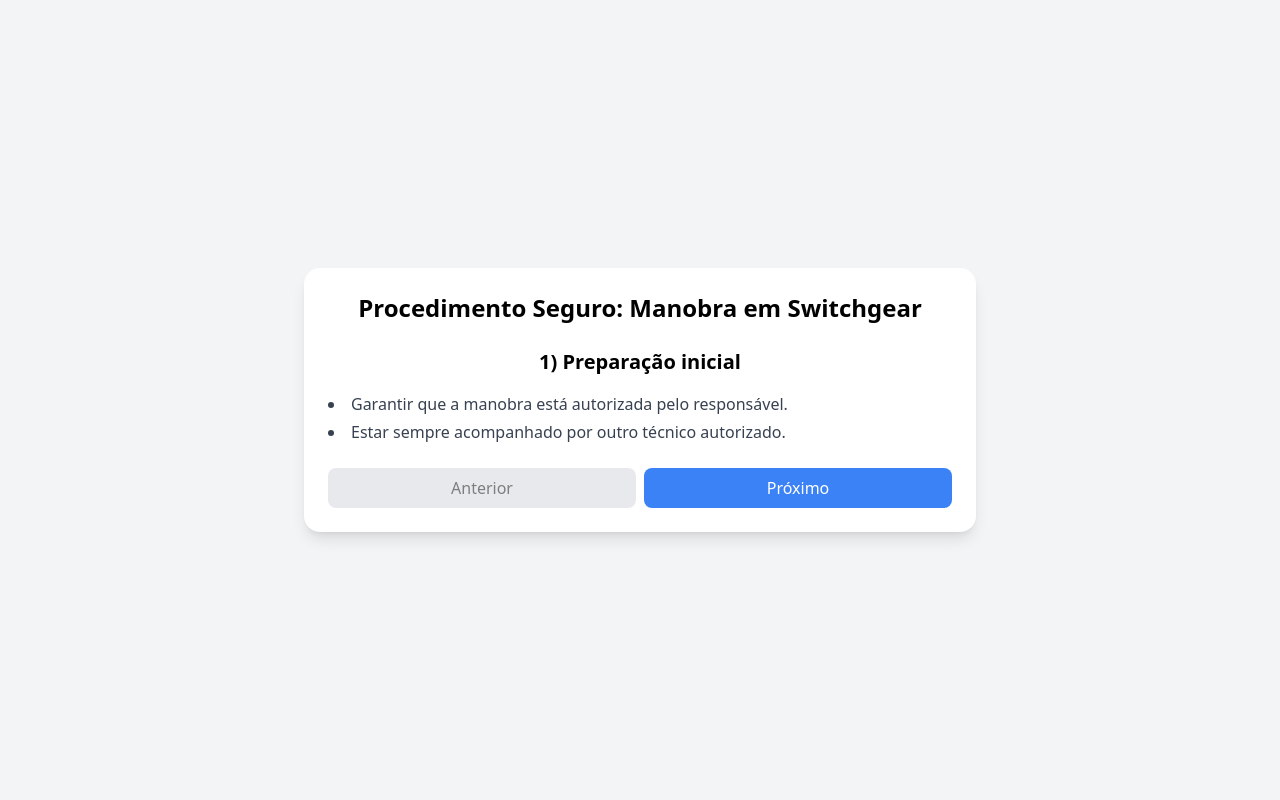
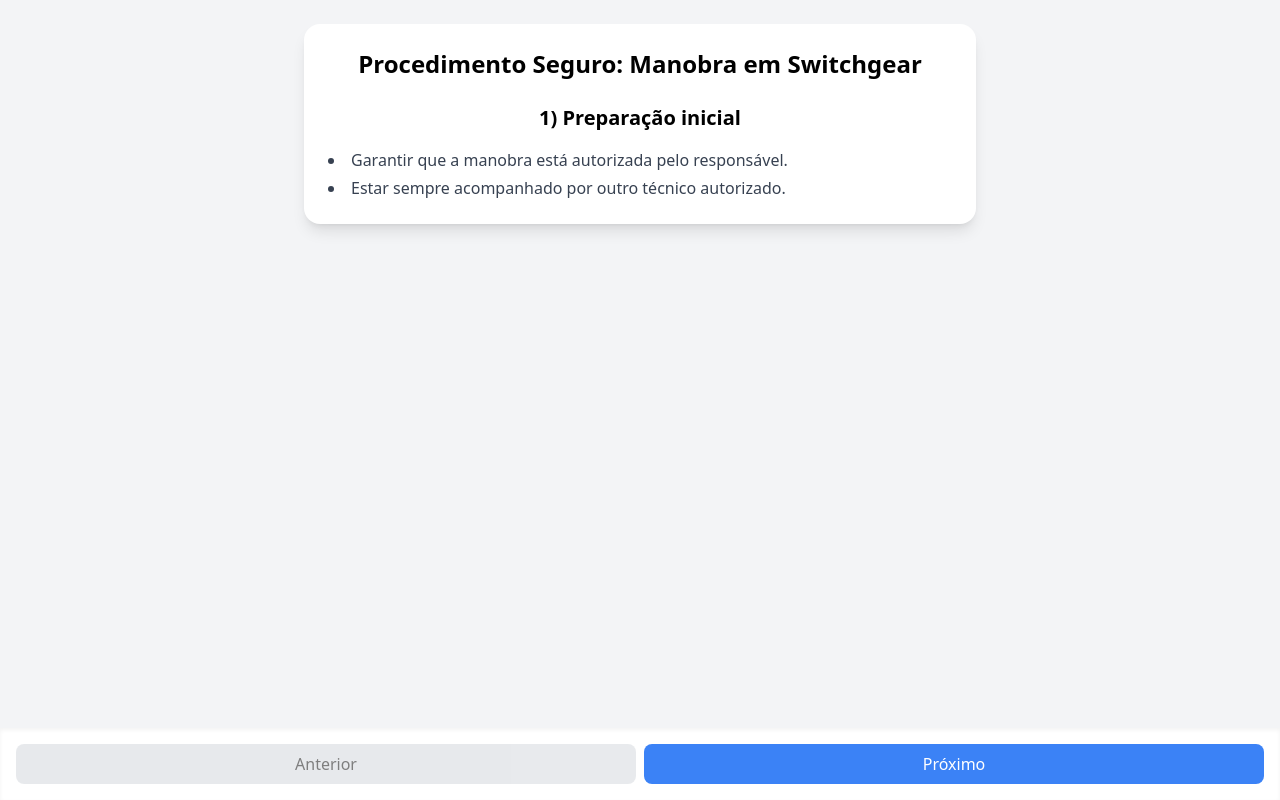
Before and after one commit to Avjdavid/manobra-em-switchgear, a plain HTML site: page index.html in a window 1280 px wide. Drawn offline with nearby package versions, Linux system fonts and the light colour scheme.

Commit message:
Update index.html

```diff
--- a/index.html
+++ b/index.html
@@ -6,7 +6,7 @@
   <title>Procedimento Seguro: Manobra em Switchgear</title>
   <script src="https://cdn.tailwindcss.com"></script>
 </head>
-<body class="bg-gray-100 min-h-screen flex items-center justify-center p-6">
+<body class="bg-gray-100 min-h-screen flex flex-col items-center justify-start p-6 pb-24">
 
   <div class="w-full max-w-2xl bg-white rounded-2xl shadow-lg p-6 flex flex-col items-center">
     <h1 class="text-lg sm:text-xl md:text-2xl font-bold mb-6 text-center">
@@ -15,14 +15,14 @@
 
     <!-- Card dinâmico -->
     <div id="step-card" class="w-full text-center space-y-4"></div>
+  </div>
 
-    <!-- Navegação -->
-    <div class="flex justify-between w-full mt-6 gap-2">
-      <button id="prev-btn" onclick="prevStep()"
-        class="flex-1 px-4 py-2 bg-gray-300 rounded-lg disabled:opacity-50">Anterior</button>
-      <button id="next-btn" onclick="nextStep()"
-        class="flex-1 px-4 py-2 bg-blue-500 text-white rounded-lg">Próximo</button>
-    </div>
+  <!-- Navegação fixa no rodapé -->
+  <div class="fixed bottom-0 left-0 w-full bg-white shadow-inner p-4 flex justify-between gap-2">
+    <button id="prev-btn" onclick="prevStep()"
+      class="flex-1 px-4 py-2 bg-gray-300 rounded-lg disabled:opacity-50">Anterior</button>
+    <button id="next-btn" onclick="nextStep()"
+      class="flex-1 px-4 py-2 bg-blue-500 text-white rounded-lg">Próximo</button>
   </div>
 
   <script>
```
